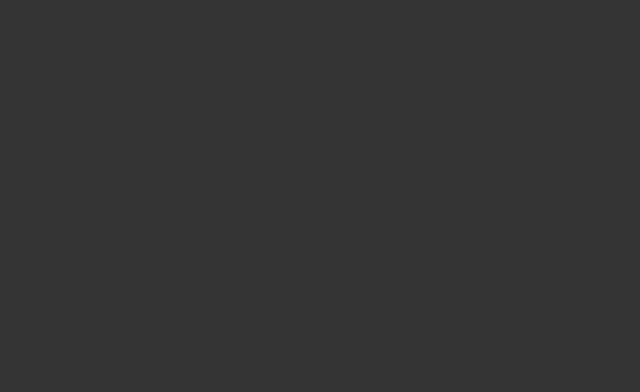
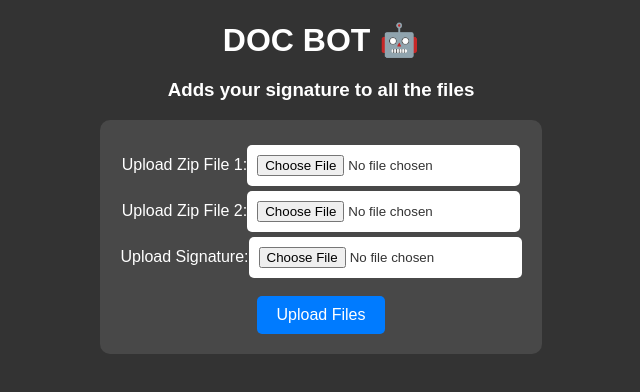
Before and after one commit to Creatorjason/doc_robot_ui, a React (Create React App) app: page /doc_signer in a window 1280 px wide. Before the commit this address had no page. Shown: the top 392 px of the page, without its empty margins (319-959 px from the left). Built offline with nearby package versions, Linux system fonts and the light colour scheme.

Commit message:
feat: added signer page

```diff
--- a/src/App.js
+++ b/src/App.js
@@ -2,6 +2,7 @@ import { Route, Routes } from 'react-router-dom';
 import './App.css';
 import Amount from './pages/Amount/Amount';
 import NoAmount from './pages/NoAmount/NoAmount';
+import Signer from './pages/Signer/Signer';
 
 function App() {
   return (
@@ -9,6 +10,7 @@ function App() {
       <Routes>
         <Route index path="/" element={<Amount />} />
         <Route path="/no_amount" element={<NoAmount/>}/>
+        <Route path='/doc_signer' element={<Signer/>}/>
       </Routes>
 
   );
--- a/src/pages/NoAmount/NoAmount.js
+++ b/src/pages/NoAmount/NoAmount.js
@@ -58,6 +58,8 @@ const NoAmount = () => {
                 <br/>
                 <input type="submit" value="Upload Files" onClick={uploadAndDownload}/>
             </div>
+        <br/>
+        <a href="/doc_signer" style={{color:"yellow"}}>Click on this link to take you to signature bot</a>
         </form>
         </div>
       );
--- /dev/null
+++ b/src/pages/Signer/Signer.css
@@ -0,0 +1,48 @@
+.main-amount {
+    background-color: #333; /* Dark background color */
+    color: #fff; /* Text color */
+    text-align: center; /* Center-align content */
+    font-family: Arial, sans-serif; /* Font family */
+  }
+
+  h1 {
+    margin-bottom: 20px;
+  }
+
+  form {
+    background-color: rgba(255, 255, 255, 0.1); /* Semi-transparent white background */
+    padding: 20px;
+    border-radius: 10px;
+    display: inline-block;
+  }
+
+  label {
+    color: #fff; /* Text color for labels */
+  }
+
+  input[type="file"] {
+    background-color: #fff; /* White background for file input */
+    color: #333; /* Text color for file input */
+    border: none;
+    padding: 10px;
+    border-radius: 5px;
+    margin-top: 5px;
+  }
+
+  input[type="submit"], button {
+    background-color: #007BFF; /* Blue button background color */
+    color: #fff; /* Text color for the button */
+    border: none;
+    padding: 10px 20px;
+    border-radius: 5px;
+    cursor: pointer;
+    font-size: 16px; /* Font size */
+  }
+
+  button:hover {
+    background-color: #0056b3; /* Darker blue on hover */
+  }
+
+  #downloadLinkContainer {
+    margin-top: 20px;
+  }
--- /dev/null
+++ b/src/pages/Signer/Signer.js
@@ -0,0 +1,62 @@
+import React from 'react';
+import './Signer.css';
+
+const Signer = () => {
+    const uploadAndDownload = async () => {
+        const formData = new FormData(document.getElementById('fileUploadForm'));
+
+        try {
+            const response = await fetch('https://doc-signer.onrender.com/upload-zip', {
+                method: 'POST',
+                body: formData,
+            });
+
+            if (response.ok || response.status === 200) {
+                // If the upload was successful, display a button for the user to initiate the download
+                console.log(response);
+                window.location.href = 'https://doc-signer.onrender.com/download/all_signed';
+            } else {
+                // Handle the case where the upload was not successful
+                console.log('modification in progress');
+            }
+        } catch (error) {
+            console.error('An error occurred:', error);
+        }
+    };
+
+    return (
+        <div className="main-amount">
+            <h1>DOC BOT 🤖</h1>
+            <h3>Adds your signature to all the files</h3>
+            <form action="https://doc-signer.onrender.com/upload-zip" method="post" encType="multipart/form-data" id="fileUploadForm">
+                {/* <div>
+                    <label htmlFor="docxFile">Upload a Doc file (.docx):</label>
+                    <input type="file" id="nodocxFile" name="no_docx_file" accept=".docx" required />
+                </div> */}
+                {/* <div>
+                    <label htmlFor="xlsxFile">Upload an Excel file (.xlsx):</label>
+                    <input type="file" id="xlsxFile" name="xlsx_file" accept=".xlsx" required />
+                </div> */}
+                <div>
+                    <label htmlFor="zipFile1">Upload Zip File 1:</label>
+                    <input type="file" id="file1" name="file1" accept=".zip" required />
+                </div>
+                <div>
+                    <label htmlFor="zipFile2">Upload Zip File 2:</label>
+                    <input type="file" id="file2" name="file2" accept=".zip" required />
+                </div>
+                <div>
+                    <label htmlFor="imageFile">Upload Signature:</label>
+                    <input type="file" id="signature_image" name="signature_image" accept="image/*" required />
+                </div>
+                <div>
+                    <br />
+                    <input type="submit" value="Upload Files" onClick={uploadAndDownload} />
+                </div>
+
+            </form>
+        </div>
+    );
+};
+
+export default Signer;
```
